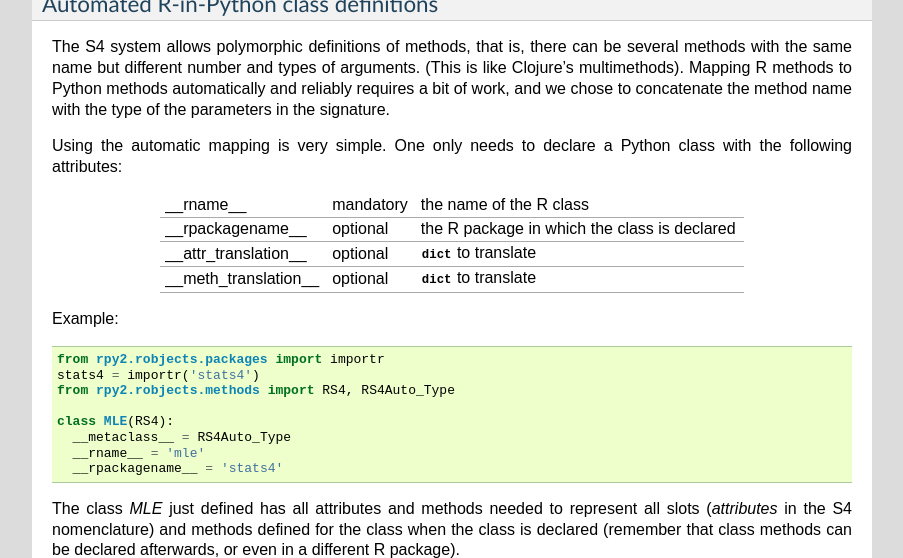
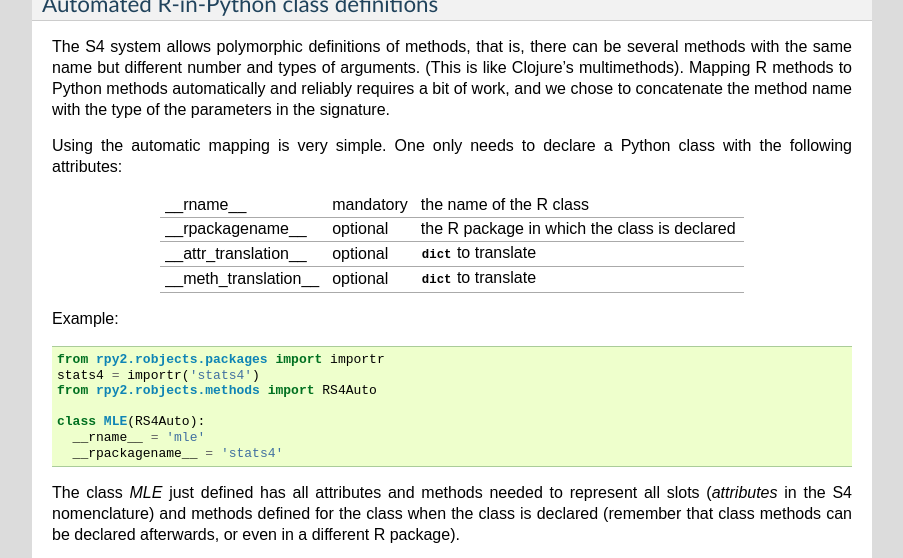
Before and after one commit to uhjish/rpy2, a Sphinx documentation site: the page built from doc/robjects_oop.rst, in a window 1280 px wide and 900 px high, scrolled down 2651 px, cut to the strip 0-558 px from the top of the window. Shown: the whole strip, without its empty margins (198-1101 px from the left). Built offline with Sphinx 7.4.7, drawn with Linux system fonts in a browser that asks for light colours.

Commit message:
Python3 compatibility fixes

```diff
--- a/doc/robjects_oop.rst
+++ b/doc/robjects_oop.rst
@@ -140,10 +140,9 @@ Example:
 
    from rpy2.robjects.packages import importr
    stats4 = importr('stats4')
-   from rpy2.robjects.methods import RS4, RS4Auto_Type
+   from rpy2.robjects.methods import RS4Auto
 
-   class MLE(RS4):
-     __metaclass__ = RS4Auto_Type
+   class MLE(RS4Auto):
      __rname__ = 'mle'
      __rpackagename__ = 'stats4'
 
@@ -153,7 +152,7 @@ and methods defined for the class when the class is declared
 (remember that class methods can be declared afterwards, or even in a different
 R package).
 
-.. autoclass:: rpy2.robjects.methods.RS4Auto_Type(sexp)
+.. autoclass:: rpy2.robjects.methods.RS4Auto(sexp)
    :show-inheritance:
    :members:
 
```
Also changed, not shown: 2 other files.
